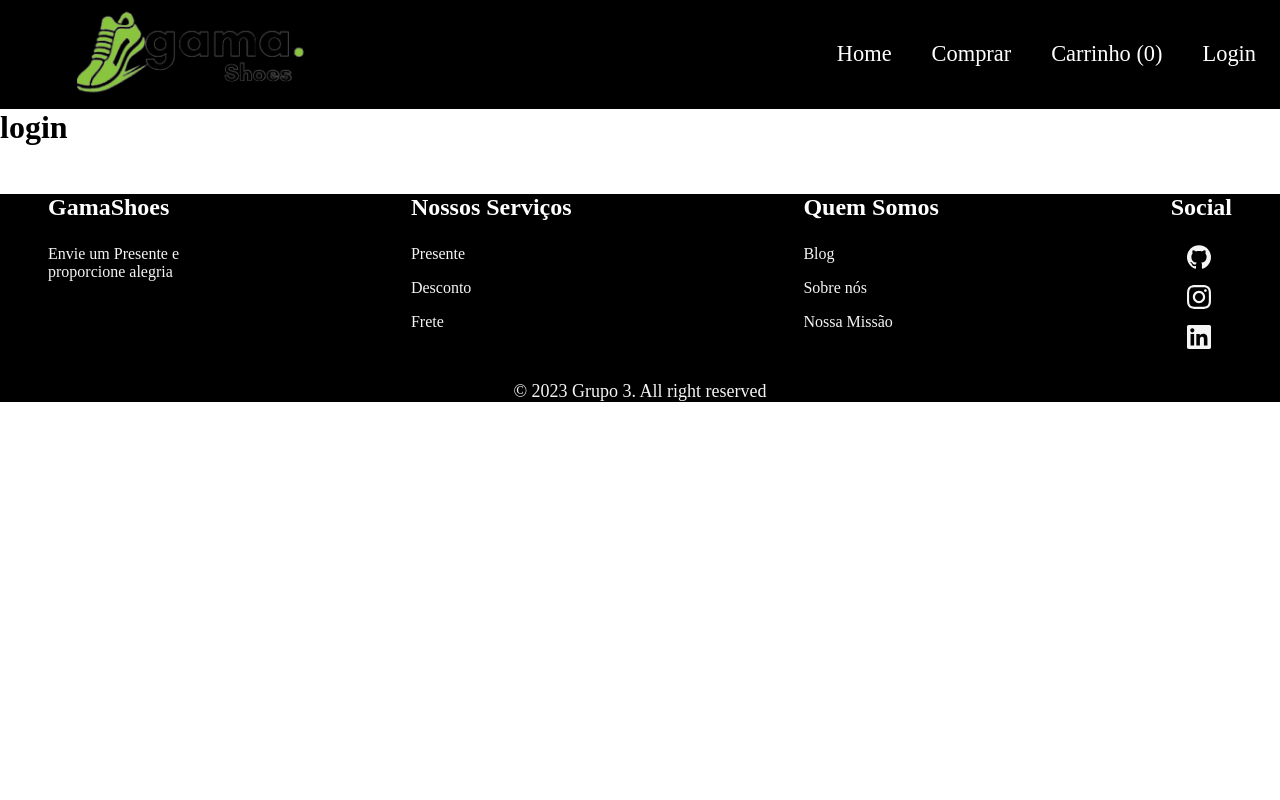
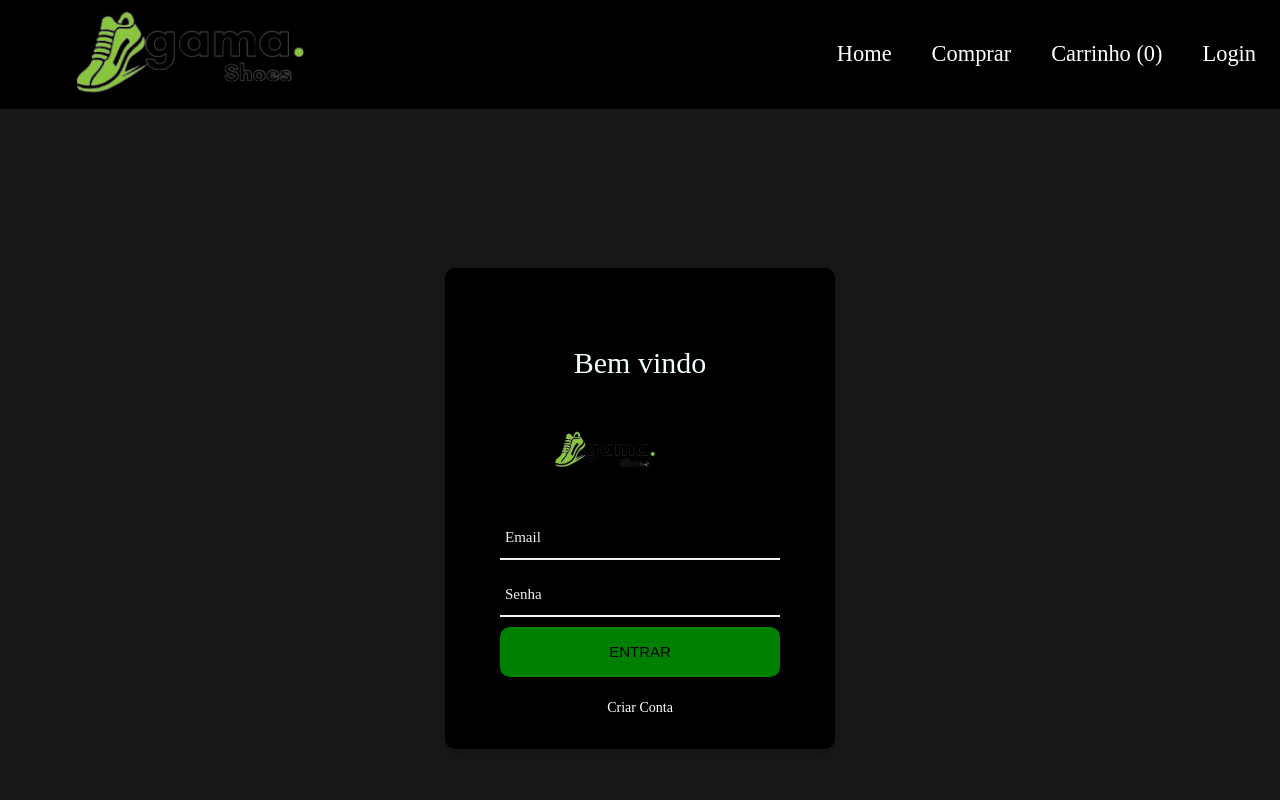
Before and after one commit to RennanLima21/GamaDesafioFinal-ShoesEcommerce, a React (Create React App) app: page /Login in a window 1280 px wide. Shown: the top 800 px of the page. Built offline with nearby package versions, Linux system fonts and the light colour scheme.

Commit message:
pagina de login

```diff
--- a/src/pages/Login.tsx
+++ b/src/pages/Login.tsx
@@ -1,3 +1,77 @@
+
+import {FormEvent, useState} from 'react'
+import logoimg from '../assets/logo.png';
+import "../styles/loginemail.css";
+
+
 export const Login = () => {
-  return <h1>login</h1>;
+  const [email, setEmail] = useState("")
+  const [senha, setSenha] = useState("")
+  const [erroEmail, setErroEmail ] = useState("")
+  const [erroSenha, setErroSenha] = useState("")
+function logaUsuario (evento:FormEvent){
+  evento.preventDefault()
+  if(! email ){
+    setErroEmail ('Por favor insira o Email')
+  }
+  if(! senha ){
+    setErroSenha ('Por favor insira a Senha')
+  }
+
+}
+  return (
+    <div className="container">
+      <div className= "container-login">
+        <div className="wrap-login">
+          <form onSubmit={logaUsuario} className="login-form">
+            <span className="login-form-title"> Bem vindo</span>
+            <span className="login-form-title"> <img src={logoimg} alt="imglogogamashoes" /></span>
+
+            <div className='wrap-input'>
+              <input className={email !== "" ? 'has-val input' :  'input'}
+               type='email'
+               value={email}
+               onChange={e =>{
+                setEmail(e.target.value)
+                setErroEmail("")
+
+
+
+               } }
+               />
+
+              <span className='focus-input' data-placeholder='Email'></span>
+
+
+            </div>
+            {erroEmail && <span className='Weap-input-error'>{erroEmail}</span>}
+
+            <div className='wrap-input'>
+              <input className={senha !== "" ? 'has-val input' :  'input'}
+              type='password'
+              value={senha}
+              onChange={e =>{
+                setSenha(e.target.value)
+                setErroSenha("")
+
+               } }
+              />
+
+              <span className='focus-input' data-placeholder='Senha'></span>
+            </div>
+            {erroSenha && <span className='Weap-input-error'>{erroSenha}</span>}
+
+            <div className='container-login-form-btn'>
+              <button className='login-form-btn'>Entrar</button>
+            </div>
+
+            <div className='texto-central'>
+              <a className='txt1' href='#'>Criar Conta</a>
+            </div>
+
+          </form>
+        </div>
+      </div>
+    </div>
+  );
 };
--- /dev/null
+++ b/src/styles/loginemail.css
@@ -0,0 +1,170 @@
+
+.container{
+    width: 100%;
+    margin: 0 auto;
+  }
+
+  .container-login{
+    width: 100%;
+    min-height: 100vh;
+
+    display: flex;
+    flex-wrap: wrap;
+    align-items: center;
+    justify-content: center;
+    padding: 15px;
+    background-color: rgba(0, 0, 0, 0.905);
+
+  }
+
+  .wrap-login{
+    width: 390px;
+    background-color: rgb(0, 0, 0);
+    border-radius: 10px;
+    overflow: hidden;
+    padding: 77px 55px 33px 55px;
+    box-shadow: 0 5px 10px 0px rgba(0,0,0,0.2);
+  }
+  .login-form{
+    width: 100%;
+  }
+
+  .login-form-title{
+    display: block;
+    font-size: 30px;
+    color: azure;
+    line-height: 1.2;
+    text-align: center;
+  }
+
+  .login-form-title img{
+    width: 180px;
+  }
+
+  .wrap-input{
+    width: 100% ;
+    position: relative;
+    border-bottom: 2px solid rgb(237, 243, 237);
+    margin-bottom: 10px;
+  }
+
+  .input{
+    font-size: 15px;
+    color: #fff;
+    line-height: 1.2;
+    border: none;
+    display: block;
+    width: 100%;
+    height: 45px;
+    background-color: transparent;
+    padding: 0 5px;
+  }
+
+  .focus-input{
+    position: absolute;
+    display: block;
+    width: 100%;
+    height: 100%;
+
+    top: 0;
+    left: 0;
+    pointer-events: none;
+    color: rgb(243, 250, 243);
+  }
+
+  .focus-input::before{
+    content: "";
+    display: block;
+    position: absolute;
+    bottom: -2px;
+    left: 0;
+    width: 0;
+    height: 2px;
+
+  }
+
+  .focus-input::after{
+    font-size: 15px;
+    color: rgb(238, 241, 238);
+    line-height: 1,2;
+
+    content: attr(data-placeholder);
+
+    display: block;
+    width: 100%;
+    position: absolute;
+    top: 16px;
+    left: 0px;
+    padding-left: 5px;
+
+
+  }
+
+  .input:focus{
+    outline: 0;
+  }
+  .input:focus +.focus-input::after{
+    top: -3px;
+  }
+
+  .input:focus +.focus-input::before{
+  width: 100%;
+  }
+
+  .has-val + .focus-input::after{
+    top:-3px
+  }
+
+  .has-val + .focus-input::before{
+    width: 100%;
+  }
+
+  .container-login-form-btn{
+    display: flex;
+    flex-wrap: wrap;
+    justify-content: center;
+    padding-bottom: 13px;
+  }
+
+  .login-form-btn{
+    font-size: 15px;
+    border: none;
+    border-radius: 10px;
+    background-color: green;
+    line-height: 1.2;
+    text-transform: uppercase;
+    display: flex;
+    justify-content: center;
+    align-items: center;
+    width: 100%;
+    height: 50px;
+
+  }
+
+  .login-form-btn:hover{
+    cursor: pointer;
+    box-shadow: 5px 5px black;
+    background-color: rgb(242, 95, 29);
+
+  }
+  .texto-central{
+    display: flex;
+    justify-content: center;
+    align-items: center;
+    margin-top: 10px;
+  }
+
+  .txt1{
+    font-size: 14px;
+    text-decoration: none;
+    color: #fff;
+  }
+  .txt1:hover{
+    box-shadow: 1px 1px black;
+    color:rgb(242, 95, 29);
+  }
+
+  .Weap-input-error{
+    color: #fff;
+    background-color: red;
+  }
```
Also changed, not shown: src/assets/logo.png (added).
